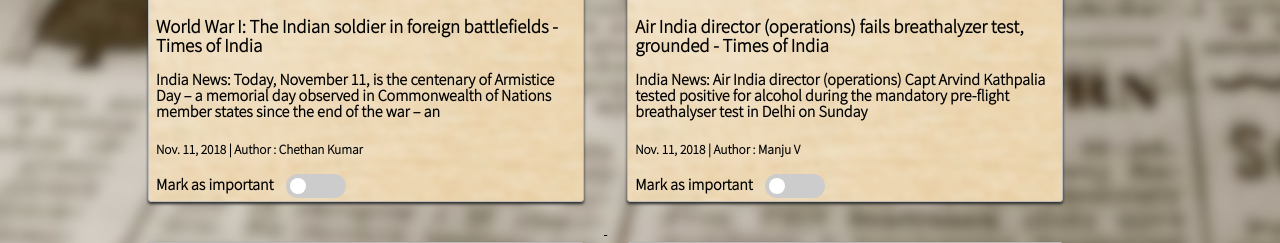
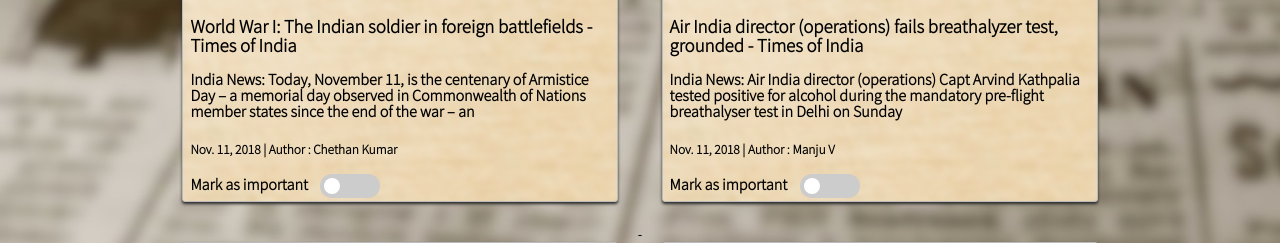
Before and after one commit to Dileepvk98/fosshack-inferno-news, a Django app: template templates/index.html in a window 1280 px wide. Shown: the part 3971-4214 px from the top of the page. Run offline with Django 3.2, Linux system fonts and the light colour scheme; the template is opened without the code that fills it: values that come from a table or form of the project are taken from there, others are empty; data comes from the database, SQL or seed files in the repository; both versions use the stored data as it was after the commit.

Commit message:
modifies responsiveness of html

```diff
--- a/news/urls.py
+++ b/news/urls.py
@@ -3,7 +3,6 @@
 from . import views
 
 urlpatterns = [
-    # url(r'^$',views.news_generate),
     url(r'^(?P<news_type>[a-z]+)$',views.news_generate,name = 'news_gen'),
     # url(r'^$',views.test_func),
     url(r'^$',views.news_generate)
--- a/static/css/style.css
+++ b/static/css/style.css
@@ -120,16 +120,15 @@
 	margin: auto;
 }
 #secwrapper{
-	/* padding-top:250px;
-	display: inline-block;	 */
-	padding-left: 10%;
-	padding-right: 10%;
+	display: inline-block;
+	text-align: center;
 	margin-bottom: 5%;
 }
 article{
 	width: 420px;
 	display: inline-block;
 	vertical-align: top;
+	text-align: left;
 	border: 1.2px solid #bbbbbb;
 	margin: 20px;
 	padding: 7px;
```
Also changed, not shown: news/views.py (+6 -5 lines), db.sqlite3, static/imgs/bg.png (deleted), static/imgs/header.png (deleted).
